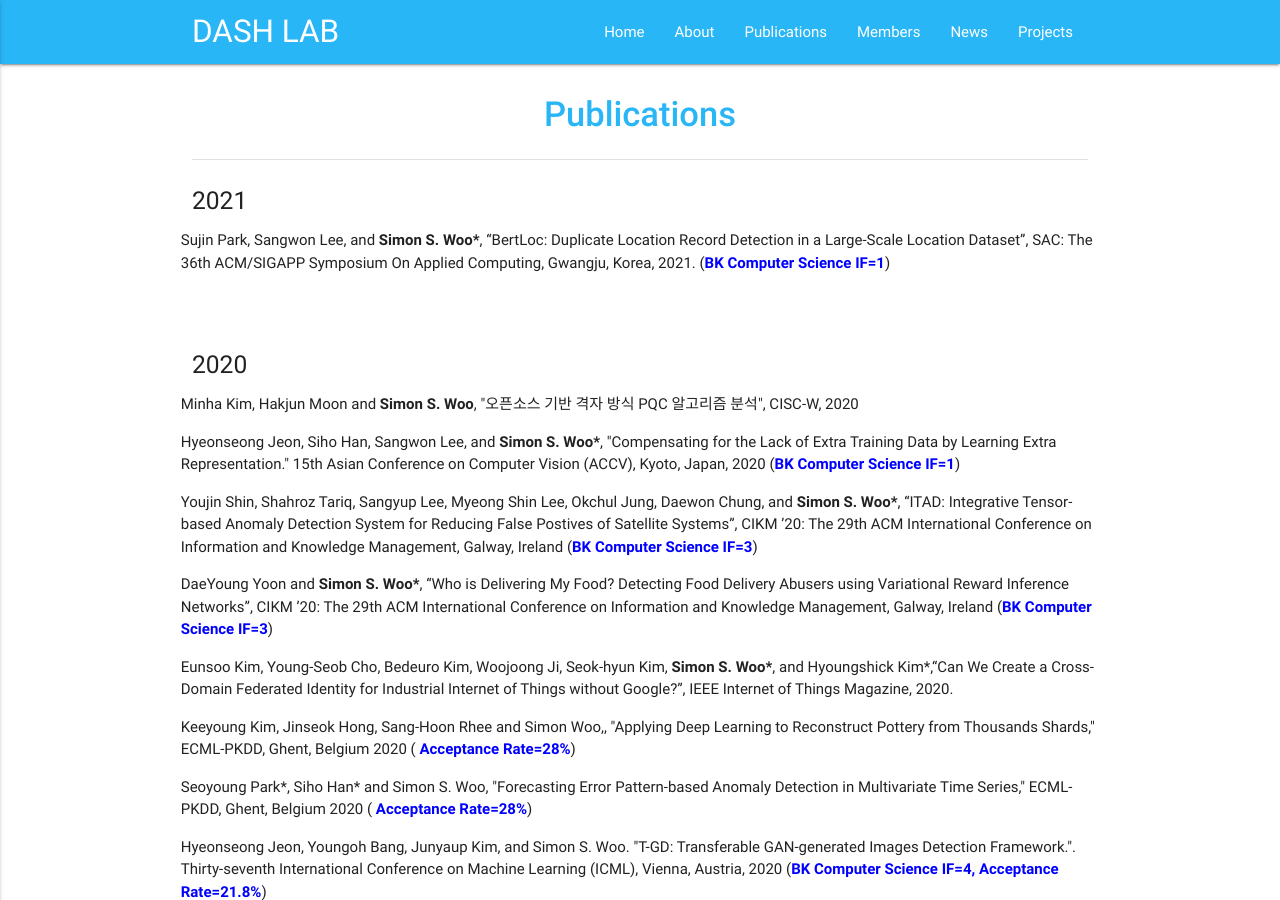
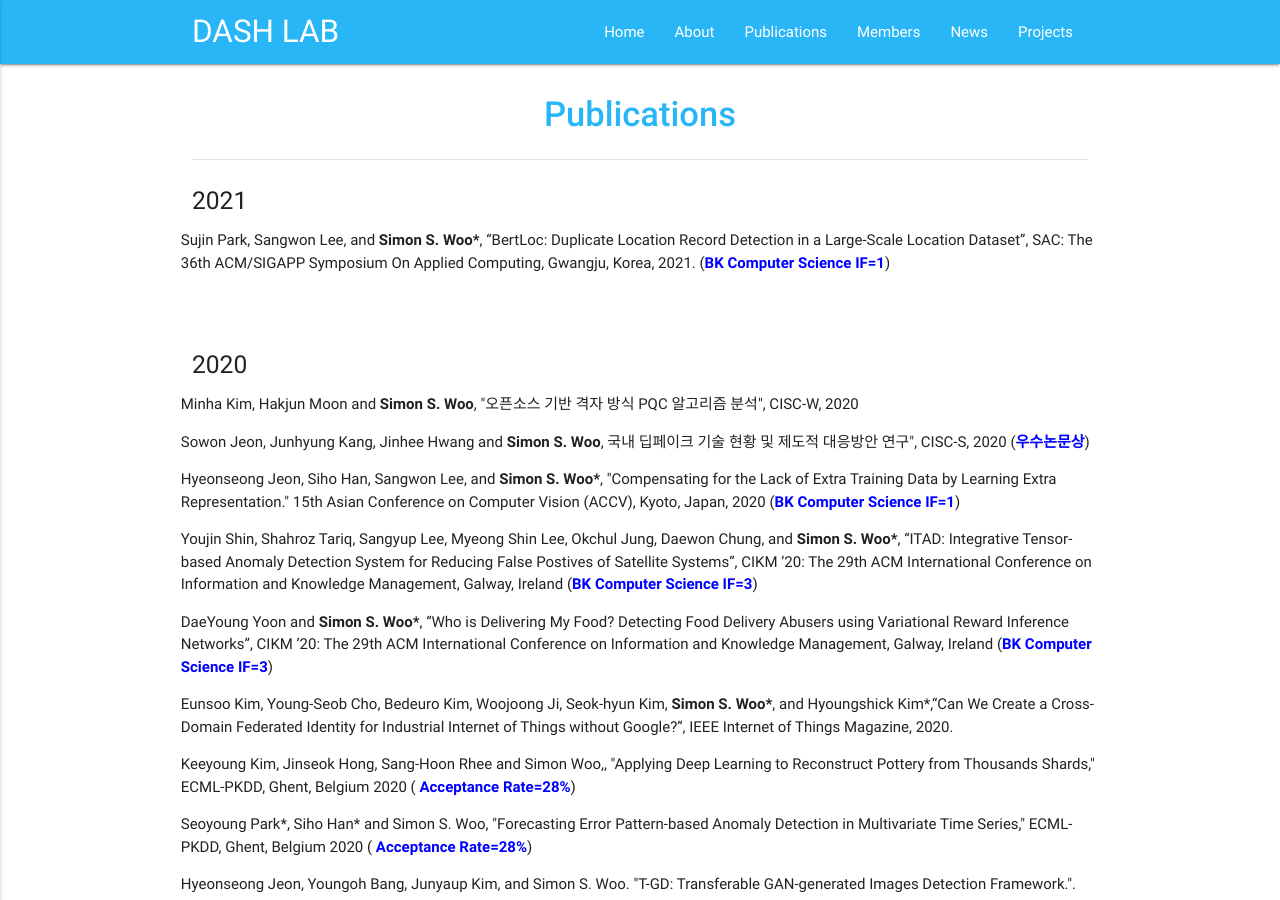
Before and after one commit to Yurim990507/DASH-Lab.github.io, a Jekyll site: the page built from example2.md, in a window 1280 px wide and 900 px high. Built offline with Jekyll 4.4.1, drawn with Linux system fonts in a browser that asks for light colours.

Commit message:
Update example2.md

```diff
--- a/example2.md
+++ b/example2.md
@@ -24,6 +24,8 @@ permalink: /Publications/
     <div class="row">
 
 <p> Minha Kim, Hakjun Moon and <b>Simon S. Woo</b>, "오픈소스 기반 격자 방식 PQC 알고리즘 분석", CISC-W, 2020 </p>
+
+<p> Sowon Jeon, Junhyung Kang, Jinhee Hwang and <b>Simon S. Woo</b>, 국내 딥페이크 기술 현황 및 제도적 대응방안 연구", CISC-S, 2020 (<b><font color='blue'>우수논문상</font></b>)</p>
 
 <p> Hyeonseong Jeon, Siho Han, Sangwon Lee, and <b>Simon S. Woo*</b>, "Compensating for the Lack of Extra Training Data by Learning Extra Representation." 15th Asian Conference on Computer Vision (ACCV), Kyoto, Japan, 2020  (<b><font color='blue'>BK Computer Science IF=1</font></b>)</p>
 
```
